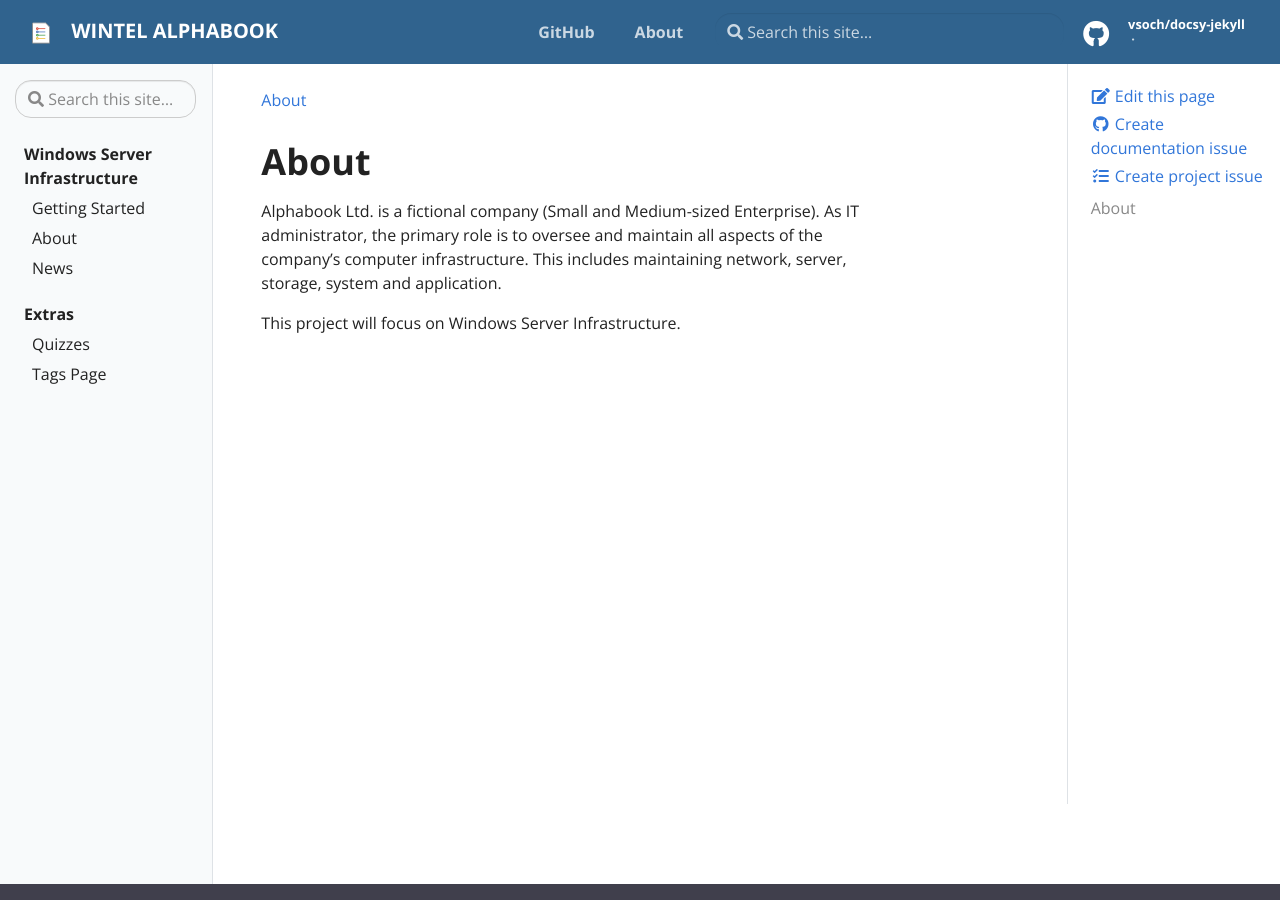
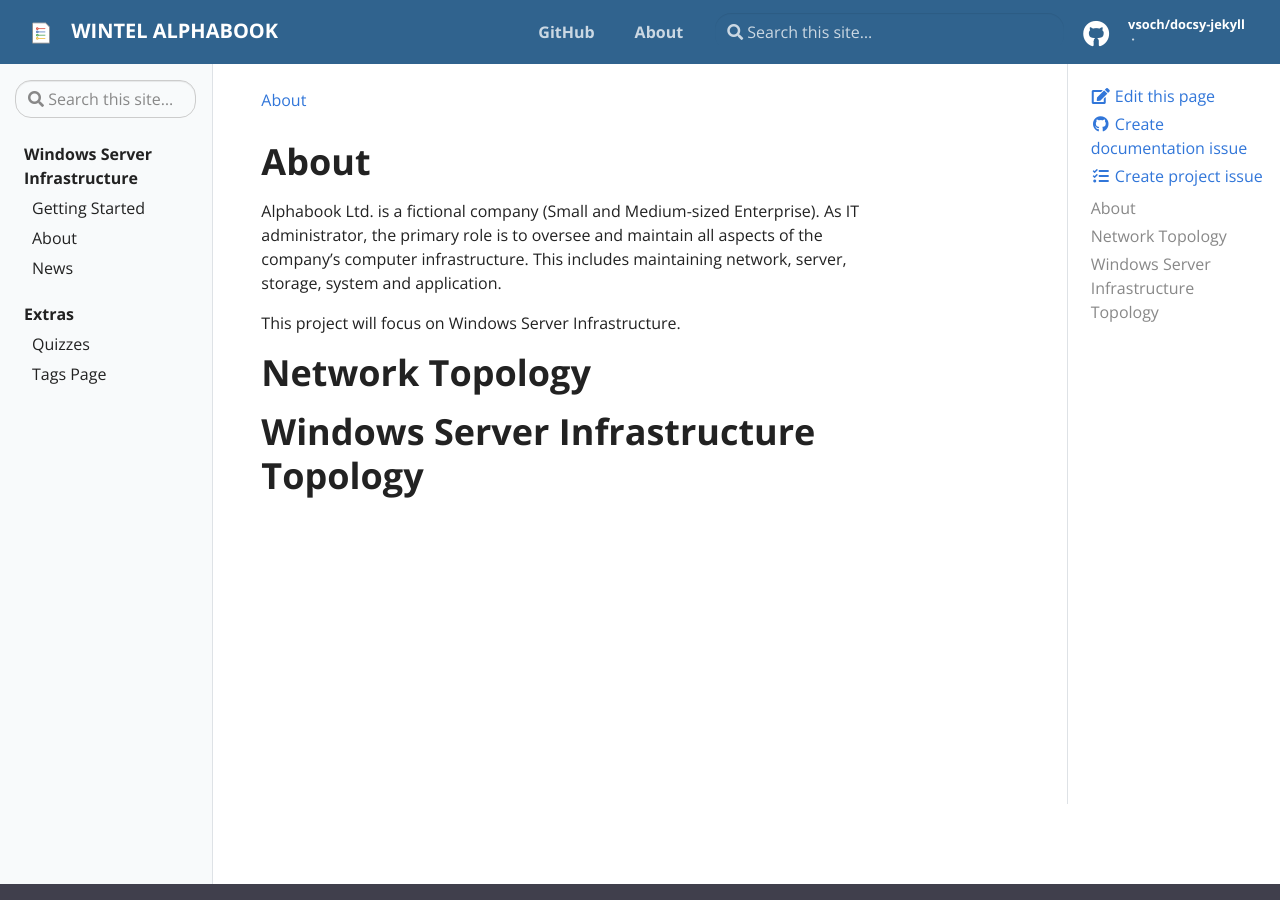
Before and after one commit to SMEwintel/SMEwintel.github.io, a Jekyll site: the page built from pages/about.md, in a window 1280 px wide and 900 px high. Built offline with Jekyll 4.4.1, drawn with Linux system fonts in a browser that asks for light colours.

Commit message:
Update about.md

```diff
--- a/pages/about.md
+++ b/pages/about.md
@@ -8,3 +8,7 @@ permalink: /about/
 Alphabook Ltd. is a fictional company (Small and Medium-sized Enterprise). As IT administrator, the primary role is to oversee and maintain all aspects of the company’s computer infrastructure. This includes maintaining network, server, storage, system and application.
 
 This project will focus on Windows Server Infrastructure.
+
+# Network Topology
+
+# Windows Server Infrastructure Topology
```
